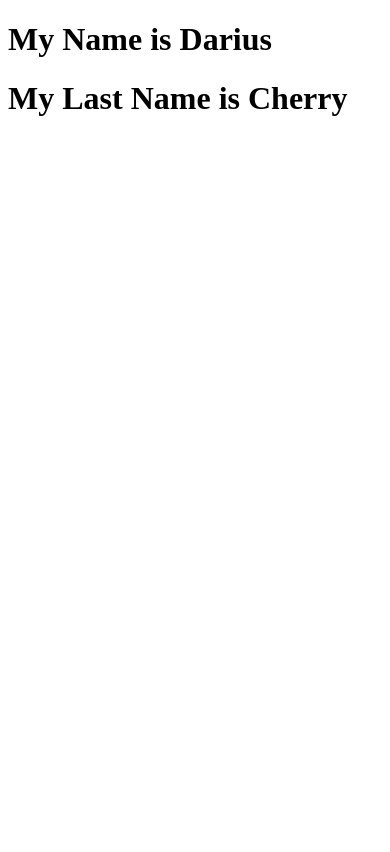
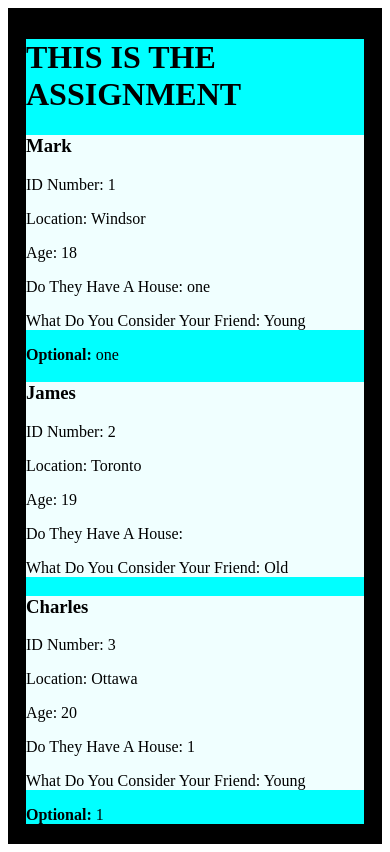
Before and after one commit to Code-Vision-Kingdom/darius_cherry_learning_AngularF26, an Angular app: page / in a window 390 px wide. Built offline with nearby package versions, Linux system fonts and the light colour scheme.

Commit message:
- initialized array with 6 instances -Used a @for to loop over my arrays - Added an @empty so page shows something is anything is empty - Used @if to show and hide the friendsAge -Added some SCSS - Included a @media query

```diff
--- a/src/app/app.html
+++ b/src/app/app.html
@@ -1,2 +1,35 @@
-<h1>My Name is {{ fName }}</h1>
-<h1>My Last Name is  {{ lName }}</h1>
+<!doctype html>
+<html lang="en">
+<head>
+  <meta charset="UTF-8">
+  <meta name="viewport"
+        content="width=device-width, user-scalable=no, initial-scale=1.0, maximum-scale=1.0, minimum-scale=1.0">
+  <meta http-equiv="X-UA-Compatible" content="ie=edge">
+  <title>Assignment2</title>
+</head>
+<body>
+<h1>THIS IS THE ASSIGNMENT</h1>
+  @for (assignment2 of assignment2List; track assignment2.id){
+    <div class = "assignment-card">
+      <h3> {{ assignment2.name }} </h3>
+      <p> ID Number: {{ assignment2.id }}
+      <p> Location: {{ assignment2.city}}</p>
+      <p> Age: {{ assignment2.age}}</p>
+      <p> Do They Have A House: {{ assignment2.howManyHouse}}</p>
+      <p> What Do You Consider Your Friend: {{ assignment2.friendAge ? 'Young' : 'Old'}}</p>
+    </div>
+
+    @if (assignment2.howManyHouse) {
+      <p class = "optional">
+        <strong>Optional:</strong> {{ assignment2.howManyHouse  }}
+
+      </p>
+
+    }
+} @empty {
+    <p>This is currently empty at the moment</p>
+  }
+
+
+</body>
+</html>
--- /dev/null
+++ b/src/app/app.scss
@@ -0,0 +1,21 @@
+html {
+  background-color: black;
+  border-top-color: black;
+  border: 10px solid;
+}
+body {
+  background-color: aqua;
+}
+.assignment-card{
+  background-color: azure;
+}
+.optional{
+  margin-top: 10px;
+  margin-block: 10px;
+}
+.h1{
+  padding-top: 20px;
+}
+
+@media (max-width:500px){
+}
--- a/src/app/app.ts
+++ b/src/app/app.ts
@@ -1,13 +1,19 @@
 import { Component, signal } from '@angular/core';
 import { RouterOutlet } from '@angular/router';
+import { Assignment2 } from './shared/models/assignment2'; // imports the information from the Assignment2 folder
 
 @Component({
   imports: [RouterOutlet],
   selector: 'app-root',
-  styleUrl: './app.css',
-  templateUrl: './app.html',
+  styleUrl: './app.scss', //Links to the app.scss folder containing the styles that I have set
+  templateUrl: './app.html', // Connects to the app.html folder that I have set
 })
 export class App {
-  fName = "Darius";
-  lName = "Cherry"
+  title = 'Assignment 2 Instructions';
+
+  assignment2List: Assignment2[] = [ // Fills in the information that was set on the Assignment2.ts folder
+    { id: 1, name: 'Mark', city: 'Windsor', age: 18, friendAge: true, howManyHouse: "one" },
+    { id: 2, name: 'James', city: 'Toronto', age: 19, friendAge: false,},
+    { id: 3, name: 'Charles', city: 'Ottawa', age: 20, friendAge: true, howManyHouse: 1},
+  ];
 }
```
Also changed, not shown: src/app/shared/models/assignment2.ts (+3 -4 lines), src/app/app.css (deleted).
